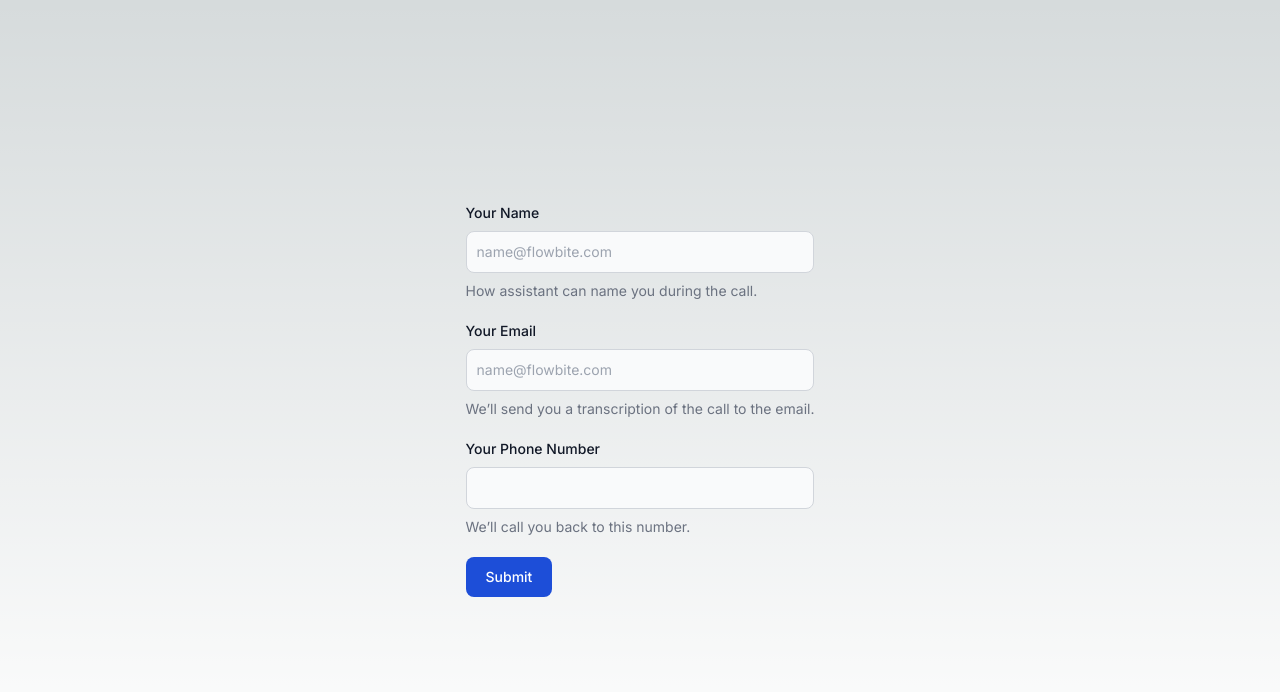
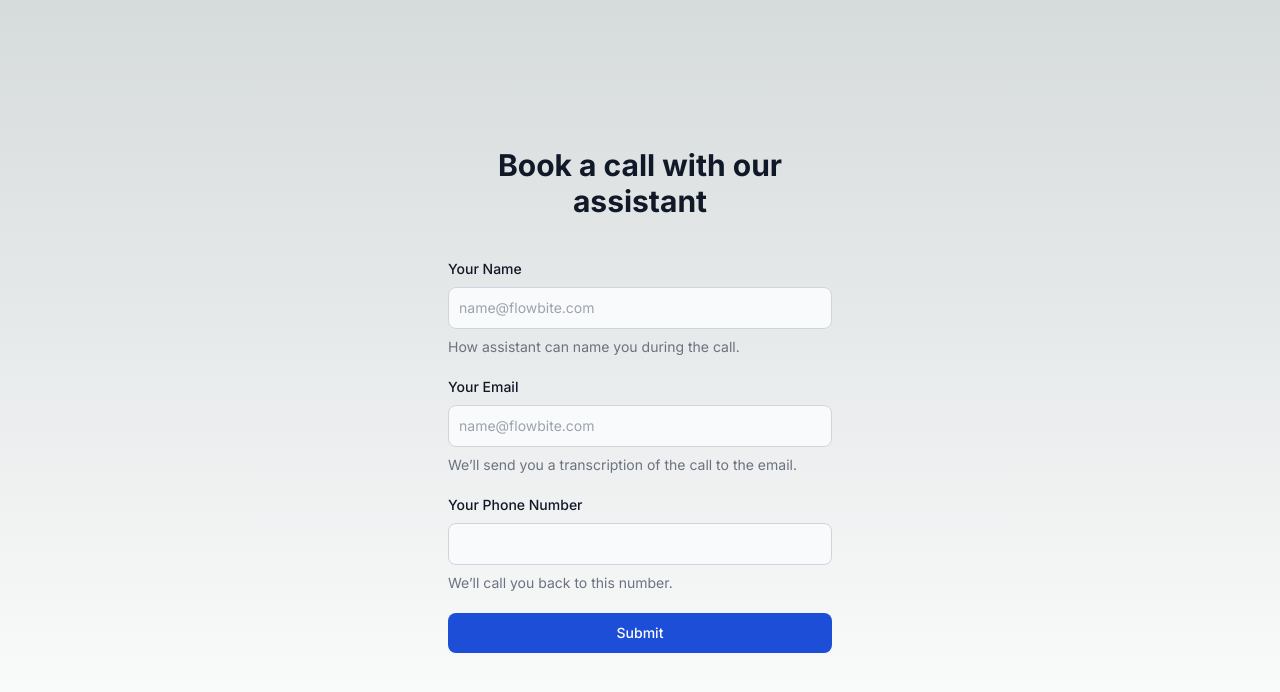
Before and after one commit to boodyvo/bland-landing, a Next.js app: page / in a window 1280 px wide. Shown: the top 692 px of the page. Built offline with nearby package versions, Linux system fonts and the light colour scheme.

Commit message:
feat: update form

```diff
--- a/app/page.tsx
+++ b/app/page.tsx
@@ -5,6 +5,8 @@ import { useState } from 'react';
 const serverUrl = 'https://blandcaller.onrender.com/api/v1/form';
 
 export default function Home() {
+    const [disabled, setDisabled] = useState(false);
+    const [showSnackbar, setShowSnackbar] = useState(false);
     const [formData, setFormData] = useState({
         name: '',
         email: '',
@@ -21,6 +23,11 @@ export default function Home() {
 
     const handleSubmit = async (e: any) => {
         e.preventDefault();
+        if (disabled) {
+            return;
+        }
+
+        setDisabled(true);
         try {
             const response = await fetch(serverUrl, {
                 method: 'POST',
@@ -34,17 +41,28 @@ export default function Home() {
                 throw new Error(`HTTP error! status: ${response.status}`);
             }
 
+            setFormData({
+                name: '',
+                email: '',
+                phone_number: ''
+            });
+            setShowSnackbar(true);
+
             console.log('Form submitted successfully');
-            // Handle success
         } catch (error) {
             console.error('Failed to submit form:', error);
-            // Handle errors
+        } finally {
+            setDisabled(false);
         }
     };
 
     return (
-      <main className="flex min-h-screen flex-col items-center justify-center p-24">
-          <form onSubmit={handleSubmit} className="max-w-sm mx-auto">
+      <main className="flex min-h-screen flex-col items-center justify-center py-24 px-4">
+          <form onSubmit={handleSubmit} className="max-w-sm">
+              <div className="max-w-sm mb-10">
+                  <h1 className="text-3xl font-bold text-gray-900 dark:text-white text-center">Book a call with our assistant</h1>
+              </div>
+
               <div className="mb-5">
                   <label htmlFor="name" className="block mb-2 text-sm font-medium text-gray-900 dark:text-white">Your Name</label>
                   <input type="text" id="name" name="name" onChange={handleChange} value={formData.name} className="bg-gray-50 border border-gray-300 text-gray-900 text-sm rounded-lg focus:ring-blue-500 focus:border-blue-500 block w-full p-2.5 dark:bg-gray-700 dark:border-gray-600 dark:placeholder-gray-400 dark:text-white dark:focus:ring-blue-500 dark:focus:border-blue-500" placeholder="name@flowbite.com" required />
@@ -64,8 +82,16 @@ export default function Home() {
                   <p className="mt-2 text-sm text-gray-500 dark:text-gray-400">We’ll call you back to this number.</p>
               </div>
 
-              <button type="submit" className="text-white bg-blue-700 hover:bg-blue-800 focus:ring-4 focus:outline-none focus:ring-blue-300 font-medium rounded-lg text-sm w-full sm:w-auto px-5 py-2.5 text-center dark:bg-blue-600 dark:hover:bg-blue-700 dark:focus:ring-blue-800">Submit</button>
+              <button disabled={disabled} type="submit" className={`disabled:bg-gray-300 text-white bg-blue-700 hover:bg-blue-800 focus:ring-4 focus:outline-none focus:ring-blue-300 font-medium rounded-lg text-sm w-full px-5 py-2.5 text-center dark:bg-blue-600 dark:hover:bg-blue-700 dark:focus:ring-blue-800 ${showSnackbar ? "hidden" : ""}`}>Submit</button>
+              <div className={`max-w-sm w-full text-center py-4 lg:px-4 ${showSnackbar ? "" : "hidden"}`}>
+                  <div className="w-full py-4 px-8 bg-green-400 items-center text-gray-700 leading-none rounded-lg flex lg:inline-flex" role="alert">
+                      <span className="font-semibold mr-2 text-left flex-auto">Successfully booked a call.</span>
+                  </div>
+              </div>
           </form>
+
+
+
       </main>
     );
 }
```
Also changed, not shown: 1 other file (tests, documents, lock files or other folders).
